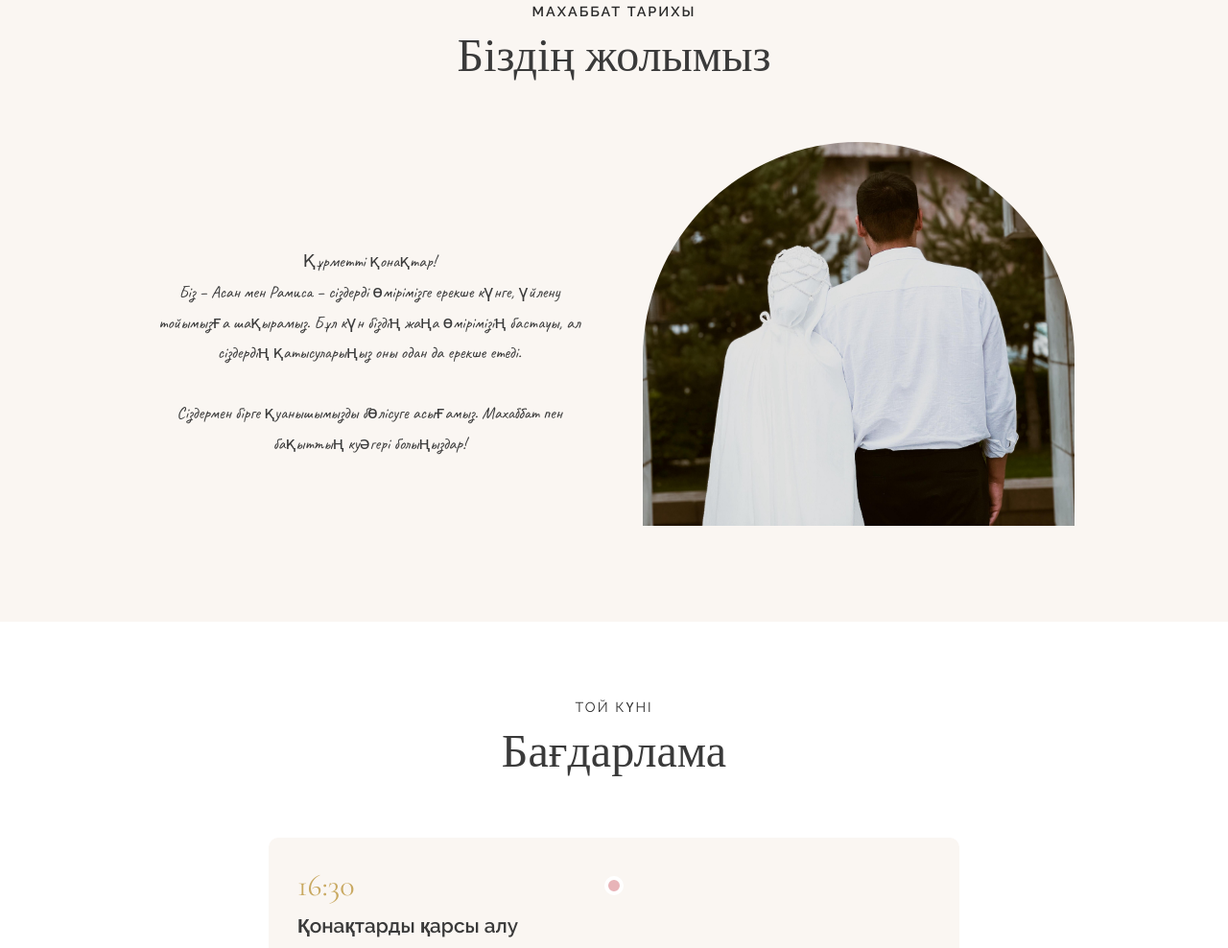
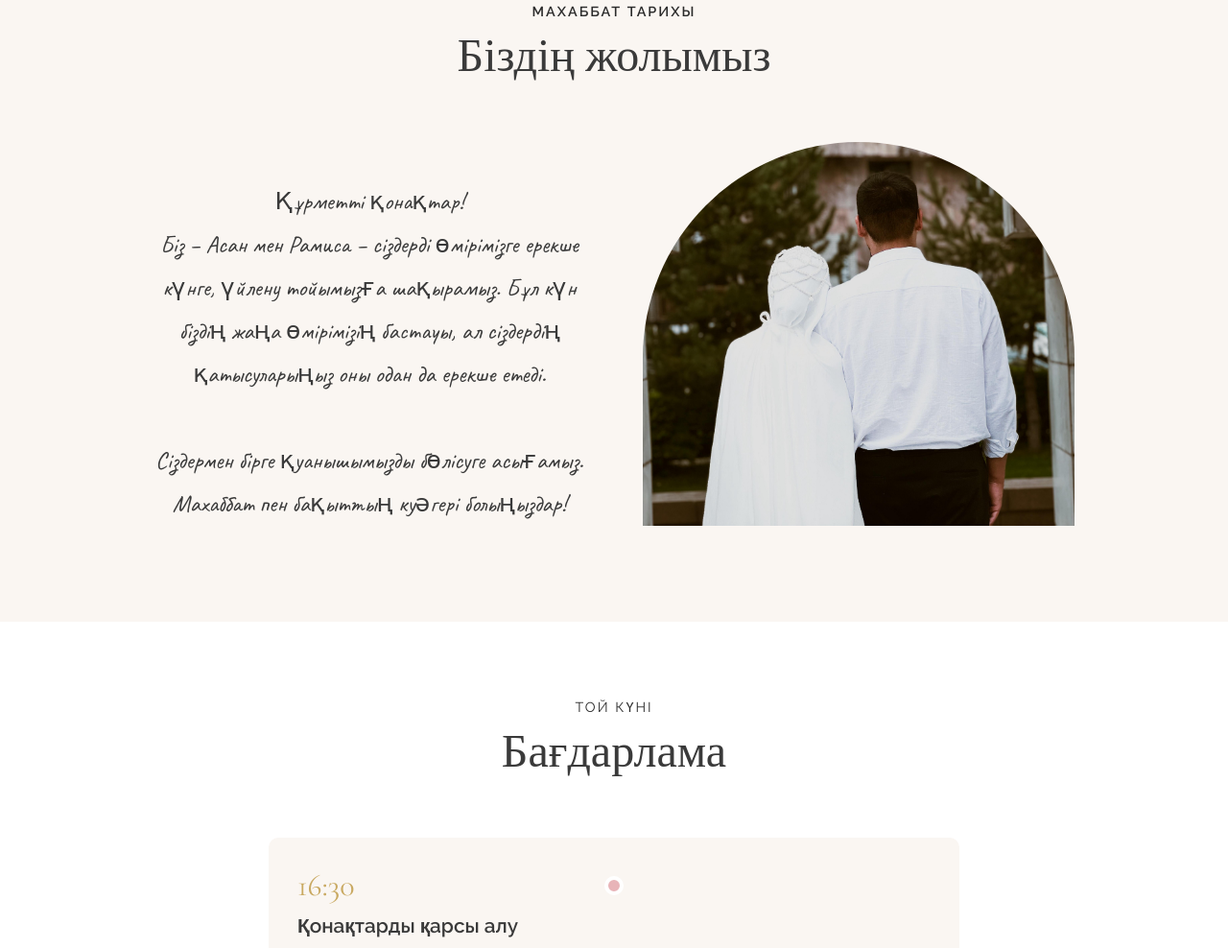
Before and after one commit to kak0yt0-che1/asan-ramisa-wedding, a plain HTML site: page index.html in a window 1280 px wide. Shown: the part 897-1885 px from the top of the page at 96% size. Drawn offline with nearby package versions, Linux system fonts and the light colour scheme.

Commit message:
Update index.html

```diff
--- a/index.html
+++ b/index.html
@@ -545,7 +545,7 @@
             <h2 class="section-title">Біздің жолымыз</h2>
         </div>
         <div class="story-content">
-            <div class="story-text" style="font-family: 'Caveat', cursive; text-align: center; margin-top: 40px;">
+            <div class="story-text" style="font-family: 'Caveat', cursive; text-align: center; margin-top: 40px; font-size: 25px;">
                 <p>
                     Құрметті қонақтар!
                 </p>
```
